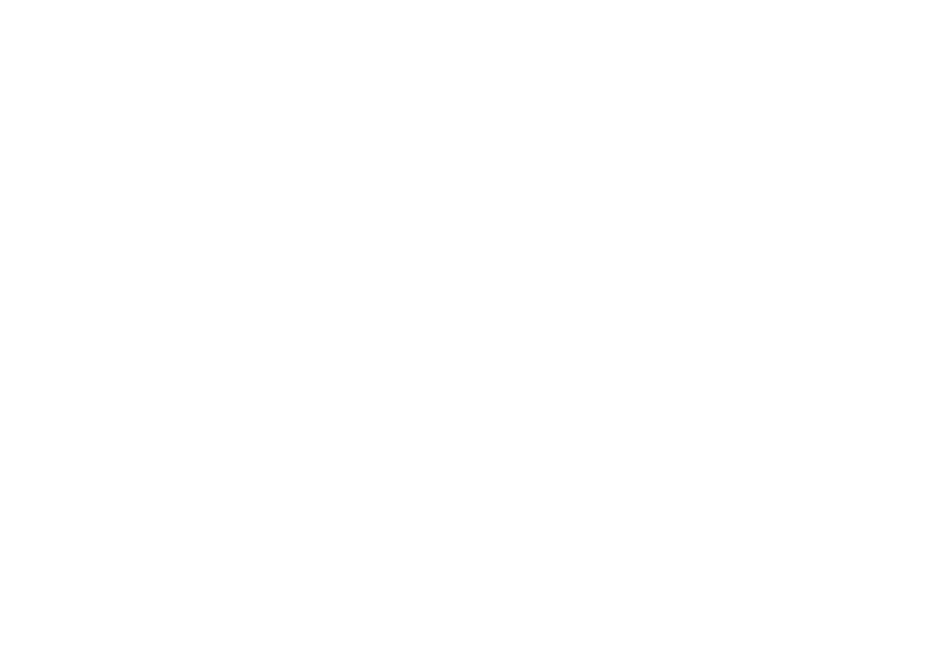
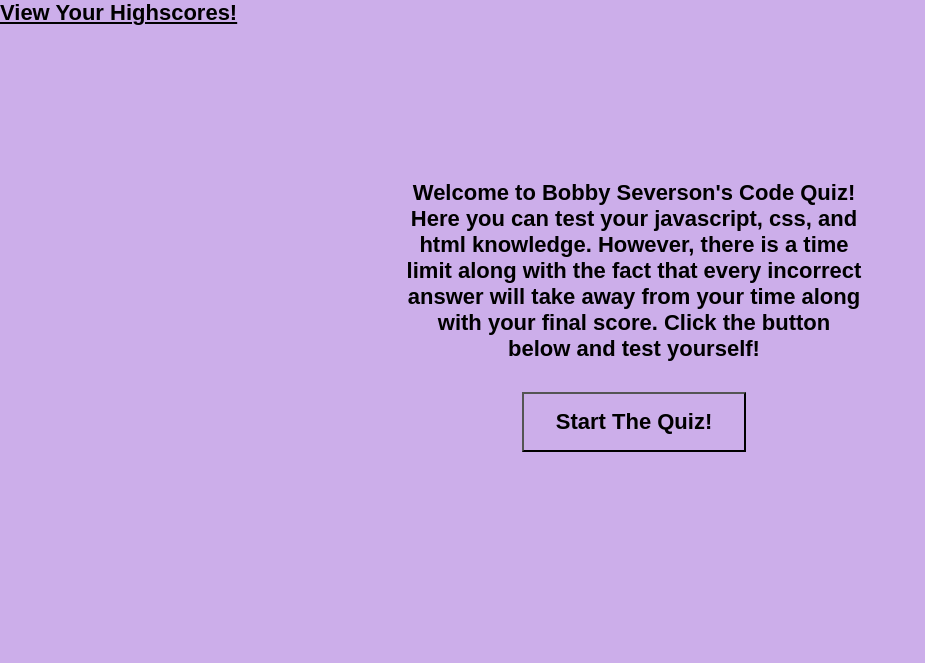
Before and after one commit to Bjornton/04_Code_Quiz_RobertSeverson, a plain HTML site: page index.html in a window 1280 px wide. Shown: the whole page, without its empty margins (0-925 px from the left). Drawn offline with Linux system fonts and the light colour scheme.

Commit message:
Made the index.html and highscores.html pages look prettier with general framework and css

```diff
--- a/assets/css/style.css
+++ b/assets/css/style.css
@@ -0,0 +1,27 @@
+* {
+    margin: 0;
+    font-family:Arial, Helvetica, sans-serif;
+    font-weight: bold;
+    background-color: rgb(204, 174, 234);
+    color: rgb(0, 0, 0);
+    font-size: 22px;
+}
+
+#container {
+    position: absolute;
+    left: 30%;
+    top: 20%;
+    width: 500px;
+    height: 500px;
+}
+
+#questionsContainer {
+    margin: 20px;
+    text-align: center;
+}
+
+#start {
+    margin-top: 30px;
+    padding: 15px 32px;
+    text-align: center;
+}
--- a/index.html
+++ b/index.html
@@ -8,6 +8,18 @@
     <title>Bobby Severson's Code Quiz</title>
 </head>
 <body>
+    <a href="HighScores.html">View Your Highscores!</a>
+    <div id="container">
+        <div id="timer"></div>
+        <div id="questionsContainer">
+            <p>Welcome to Bobby Severson's Code Quiz! Here you can test your javascript, css, and html
+                knowledge. However, there is a time limit along with the fact that every incorrect answer
+                will take away from your time along with your final score. Click the button below and test
+                yourself!</p>
+            <ul id="choicesUl"></ul>
+            <button id="start">Start The Quiz!</button>
+        </div>
+    </div>
     <script src="./assets/js/script.js"></script>
 </body>
 </html>
```
Also changed, not shown: highscores.html (+5 -1 lines).
